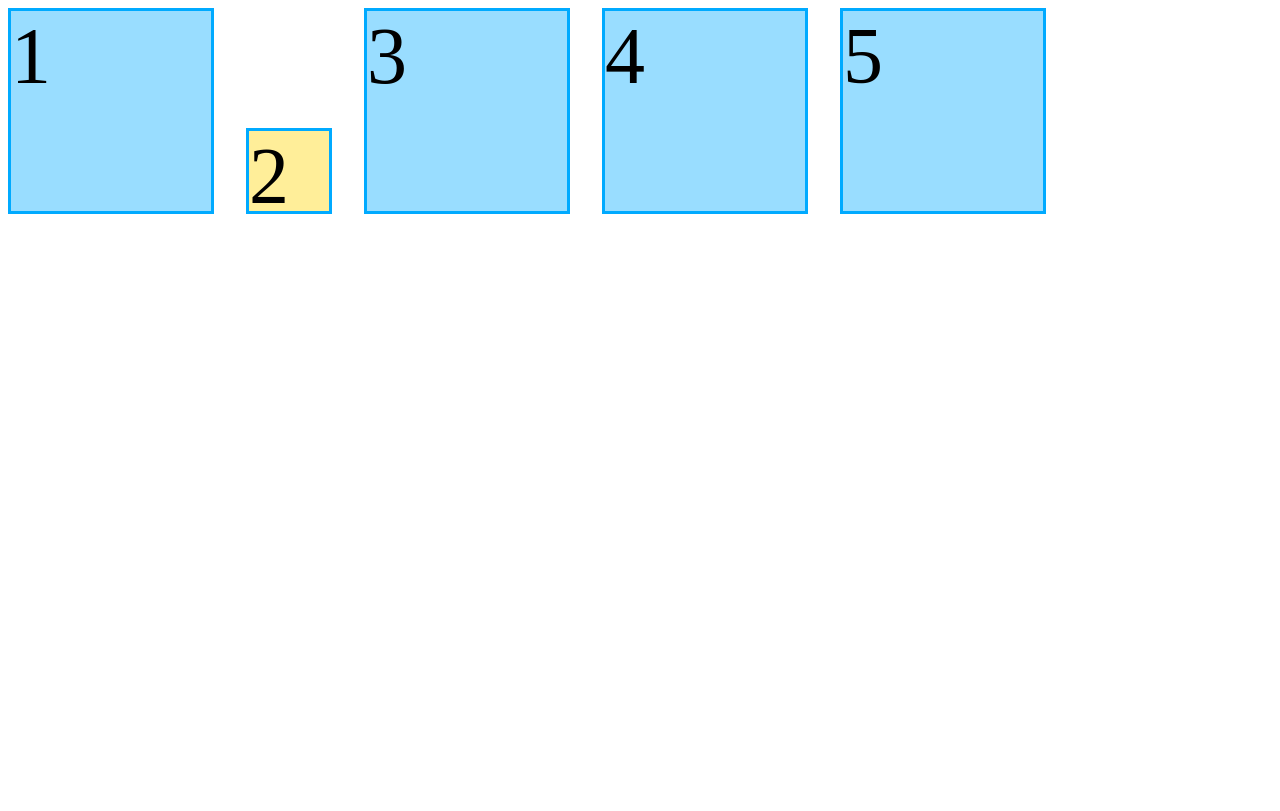
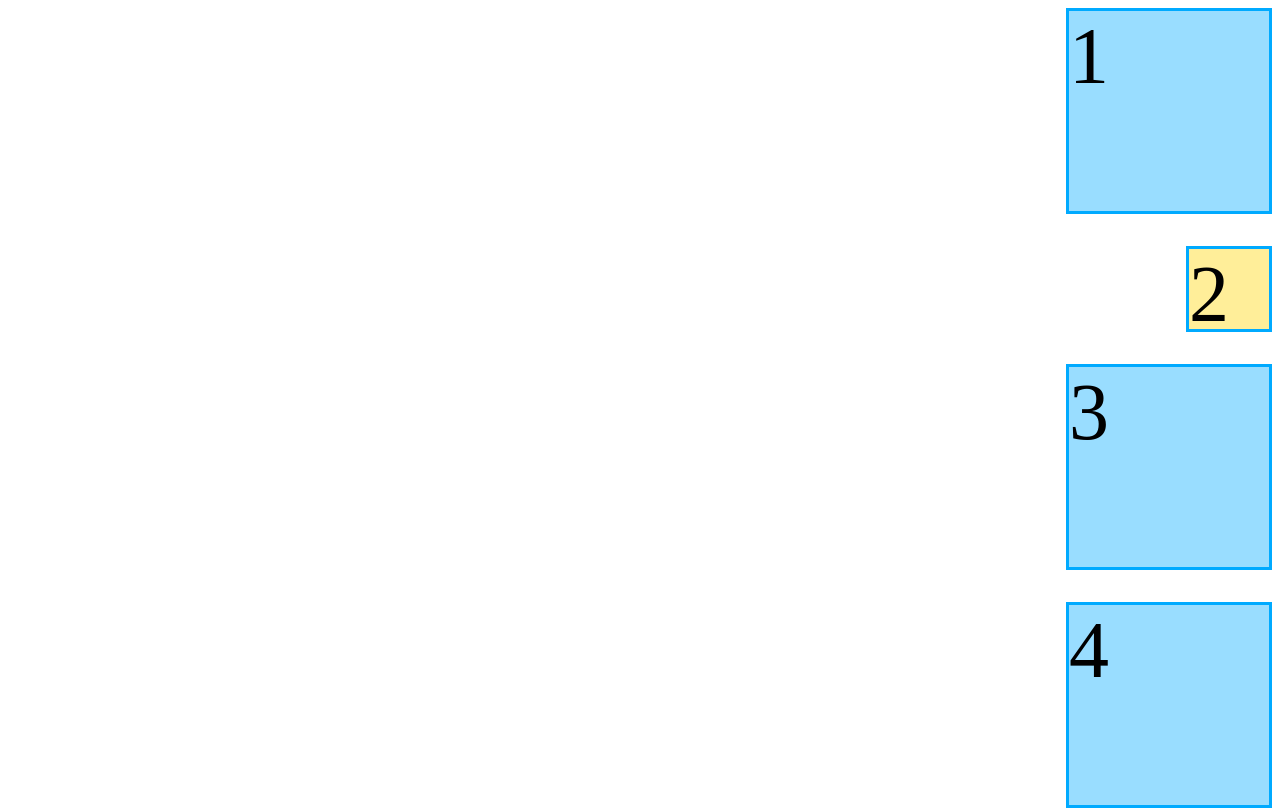
Before and after one commit to PhoebeYoon/Front_End_Lecture, a plain HTML site: page flex_writing_mod.html in a window 1280 px wide. Shown: the top 811 px of the page. Drawn offline with Linux system fonts and the light colour scheme.

Commit message:
Update flex_writing_mod.html

```diff
--- a/flex_writing_mod.html
+++ b/flex_writing_mod.html
@@ -9,15 +9,16 @@
     display: flex;
    gap:2rem;
    flex-wrap: wrap;
-   /*
-   1.
+   flex-direction: column;  /* 3. */
+
+   /* 1.
    writing-mode: vertical-lr;
    writing-mode: horizontal-tb; */
 
     writing-mode: vertical-rl;
     align-items: flex-end;
 
-  /* 3. */
+  /* 3.  이후에는 flex-direction을 바꿔본다.*/
   writing-mode: horizontal-tb;
     }
     .box { height: 200px; font-size: 5rem;
```
